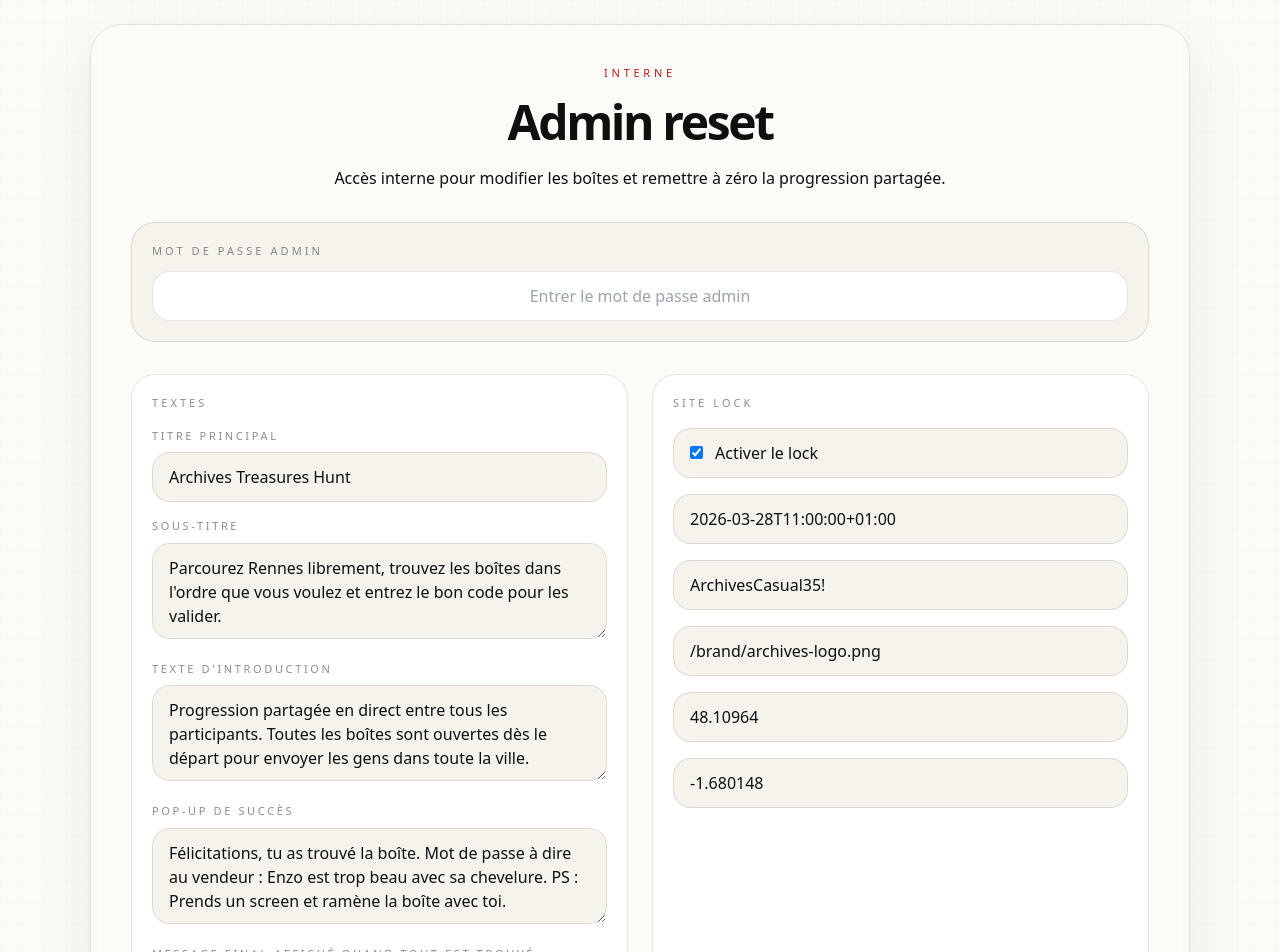
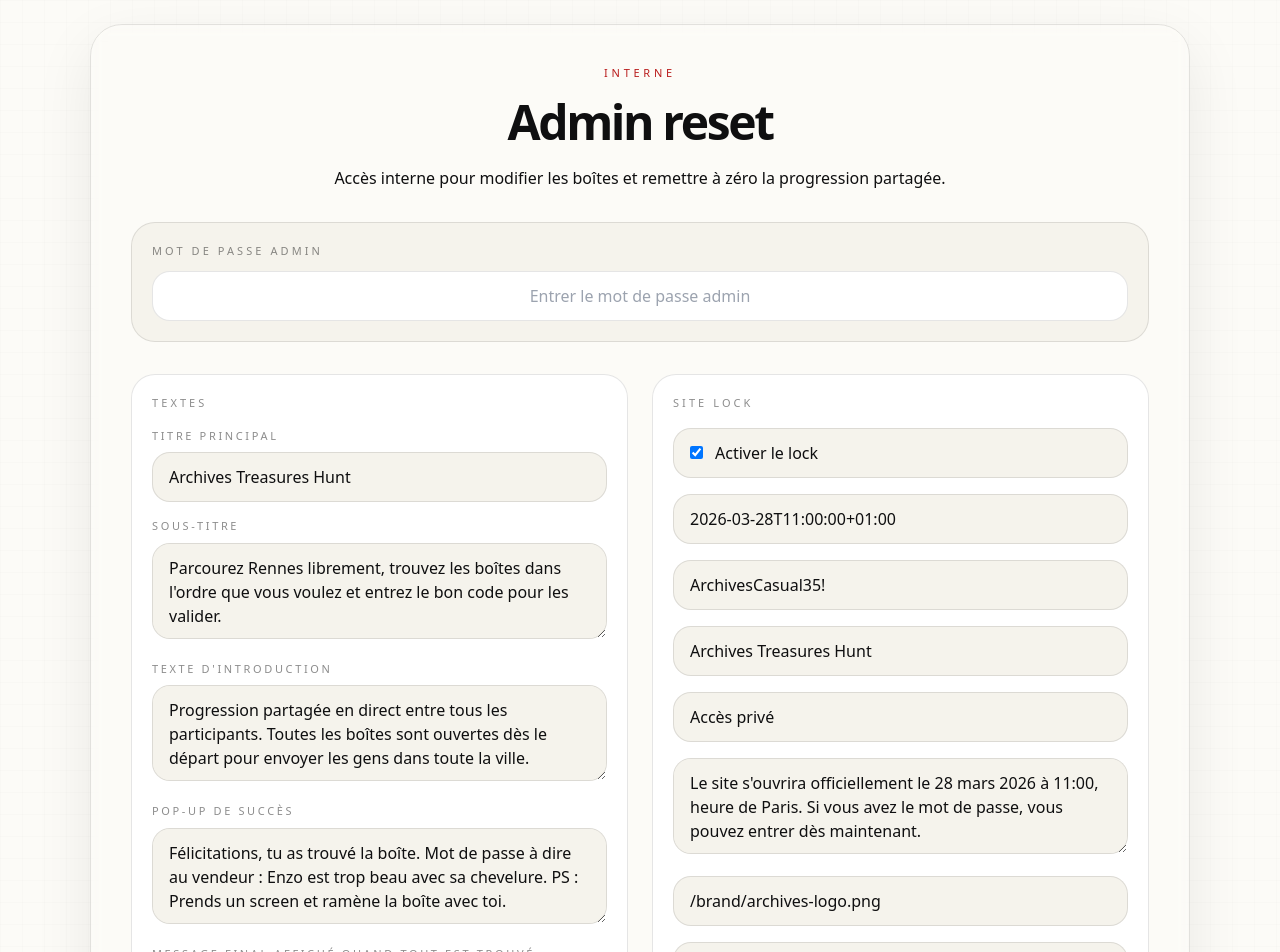
Before and after one commit to ShotoTodorokiMHA/archives-tresort, a Next.js app: page /wowlepaneldefou in a window 1280 px wide. Shown: the top 952 px of the page. Built offline with nearby package versions, Linux system fonts and the light colour scheme; no server answers.

Commit message:
Add lock page text fields to admin

```diff
--- a/components/admin-reset-panel.tsx
+++ b/components/admin-reset-panel.tsx
@@ -348,6 +348,39 @@ export function AdminResetPanel() {
                     placeholder="Mot de passe lock"
                   />
                   <input
+                    value={huntConfig.siteLock.title}
+                    onChange={(event) =>
+                      updateConfig("siteLock", {
+                        ...huntConfig.siteLock,
+                        title: event.target.value
+                      })
+                    }
+                    className="w-full rounded-[18px] border border-black/10 bg-[#f5f3ec] px-4 py-3"
+                    placeholder="Titre de la page lock"
+                  />
+                  <input
+                    value={huntConfig.siteLock.heading}
+                    onChange={(event) =>
+                      updateConfig("siteLock", {
+                        ...huntConfig.siteLock,
+                        heading: event.target.value
+                      })
+                    }
+                    className="w-full rounded-[18px] border border-black/10 bg-[#f5f3ec] px-4 py-3"
+                    placeholder="Petit titre de la page lock"
+                  />
+                  <textarea
+                    value={huntConfig.siteLock.message}
+                    onChange={(event) =>
+                      updateConfig("siteLock", {
+                        ...huntConfig.siteLock,
+                        message: event.target.value
+                      })
+                    }
+                    className="min-h-24 w-full rounded-[18px] border border-black/10 bg-[#f5f3ec] px-4 py-3"
+                    placeholder="Texte affiché sur la page lock"
+                  />
+                  <input
                     value={huntConfig.logo.src}
                     onChange={(event) =>
                       updateConfig("logo", {
```
